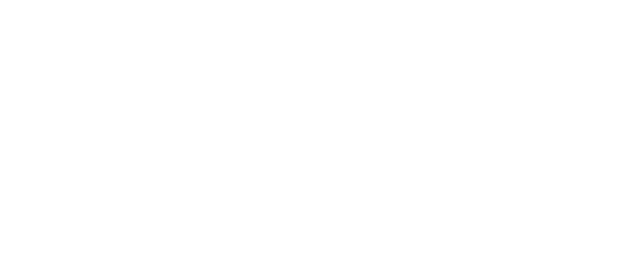
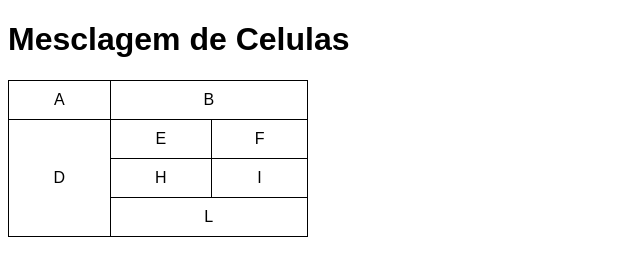
Before and after one commit to luana-lopesz/html5-css3, a plain HTML site: page exercicios/ex023/tabela.003.html in a window 1280 px wide. Shown: the whole page, without its empty margins (0-640 px from the left). Drawn offline with Linux system fonts and the light colour scheme.

Commit message:
atualizado

```diff
--- a/exercicios/ex023/tabela.003.html
+++ b/exercicios/ex023/tabela.003.html
@@ -1,11 +1,56 @@
+
 <!DOCTYPE html>
 <html lang="pt-br">
 <head>
     <meta charset="UTF-8">
     <meta name="viewport" content="width=device-width, initial-scale=1.0">
-    <title>Document</title>
+    <title>Tabelas</title>
+    <STYLE>
+        body{
+            font-family: Arial, Helvetica, sans-serif;
+
+        }
+
+        table{
+            border-collapse: collapse;
+            width: 300px;
+
+
+        }
+
+        td{
+            border: 1px solid black;
+            padding: 10px;
+            text-align: center;
+        }
+    </STYLE>
 </head>
 <body>
+    <h1>Mesclagem de Celulas</h1>
+    <table>
+        <tr>
+            <td>A</td>
+            <td colspan="2">B</td>
 
+        </tr>
+
+        <tr>
+            <td rowspan="3">D</td>
+            <td>E</td>
+            <td>F</td>
+        </tr>
+
+        <tr>
+
+            <td>H</td>
+            <td>I</td>
+        </tr>
+
+        <tr>
+
+            <td colspan="2">L</td>
+
+        </tr>
+    </table>
 </body>
 </html>
```
